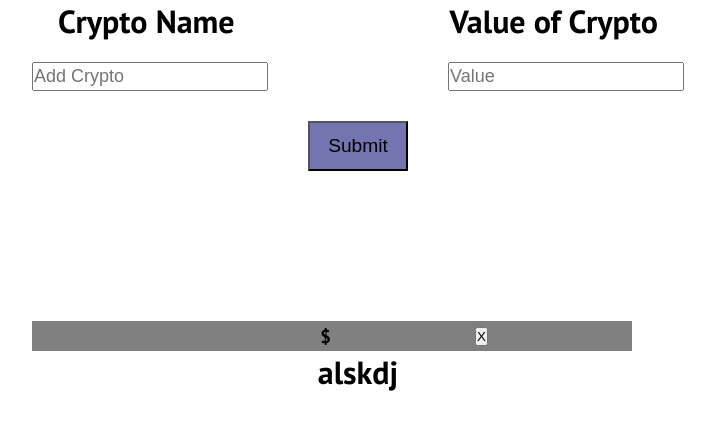
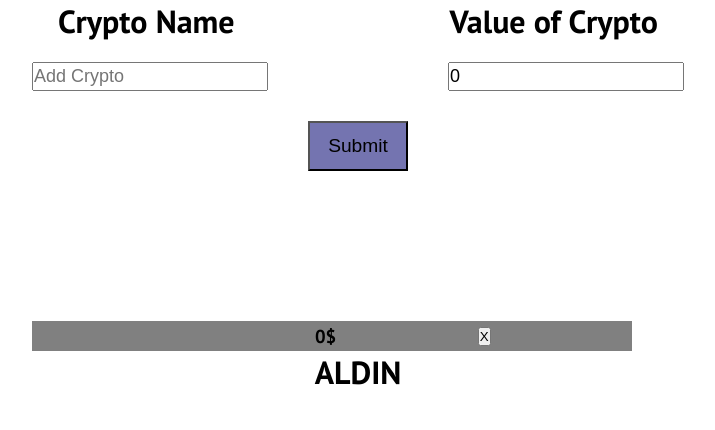
Before and after one commit to aldinhalilovic/To-do-list-TS, a React (Create React App) app in the folder REACT_IT/crypto-list/: page / in a window 1280 px wide. Shown: the top 430 px of the page, without its empty margins (282-997 px from the left). Built offline with nearby package versions, Linux system fonts and the light colour scheme.

Commit message:
crypto list

```diff
--- a/REACT_IT/crypto-list/src/Components/CryptoForm/CryptoForm.js
+++ b/REACT_IT/crypto-list/src/Components/CryptoForm/CryptoForm.js
@@ -4,18 +4,16 @@ import "./CryptoForm.css";
 
 const CryptoForm = () => {
   const [cryptoItem, setCryptoItem] = useState({
+    id: 1,
     name: "",
     value: "",
   });
 
   const [nameValue, setNameValue] = useState({
+    id: cryptoItem.id,
     name: "",
     value: "",
   });
-
-  const reset = (event) => {
-    event.target.value = " ";
-  };
 
   return (
     <div className="crypto-form">
@@ -26,9 +24,14 @@ const CryptoForm = () => {
           setNameValue((prev) => ({
             ...prev,
             name: cryptoItem.name,
-            value: cryptoItem.value,
+            value: +cryptoItem.value,
           }));
-          reset();
+          setCryptoItem((prev) => ({
+            ...prev,
+            name: "",
+            value: +"",
+          }));
+          console.log(nameValue);
         }}
       >
         <div>
@@ -49,7 +52,7 @@ const CryptoForm = () => {
             type={"text"}
             placeholder="Value"
             className="value"
-            value={cryptoItem.value}
+            value={+cryptoItem.value}
             onChange={(e) =>
               setCryptoItem((prev) => ({ ...prev, value: e.target.value }))
             }
@@ -59,7 +62,7 @@ const CryptoForm = () => {
           Submit
         </button>
       </form>
-      <CryptoListItem name={nameValue.name} value={`${nameValue.value}$`} />
+      <CryptoListItem name={nameValue.name} value={`${+nameValue.value}$`} />
     </div>
   );
 };
--- a/REACT_IT/crypto-list/src/Components/CryptoList/CryptoList.js
+++ b/REACT_IT/crypto-list/src/Components/CryptoList/CryptoList.js
@@ -1,12 +1,10 @@
 import React from "react";
-import CryptoForm from "../CryptoForm/CryptoForm";
-import CryptoListItem from "../CryptoListItem/CryptoListItem";
 import "./CryptoList.css";
 
 const CryptoList = () => {
   return (
     <div>
-      <h1>alskdj</h1>
+      <h1>ALDIN</h1>
     </div>
   );
 };
```
